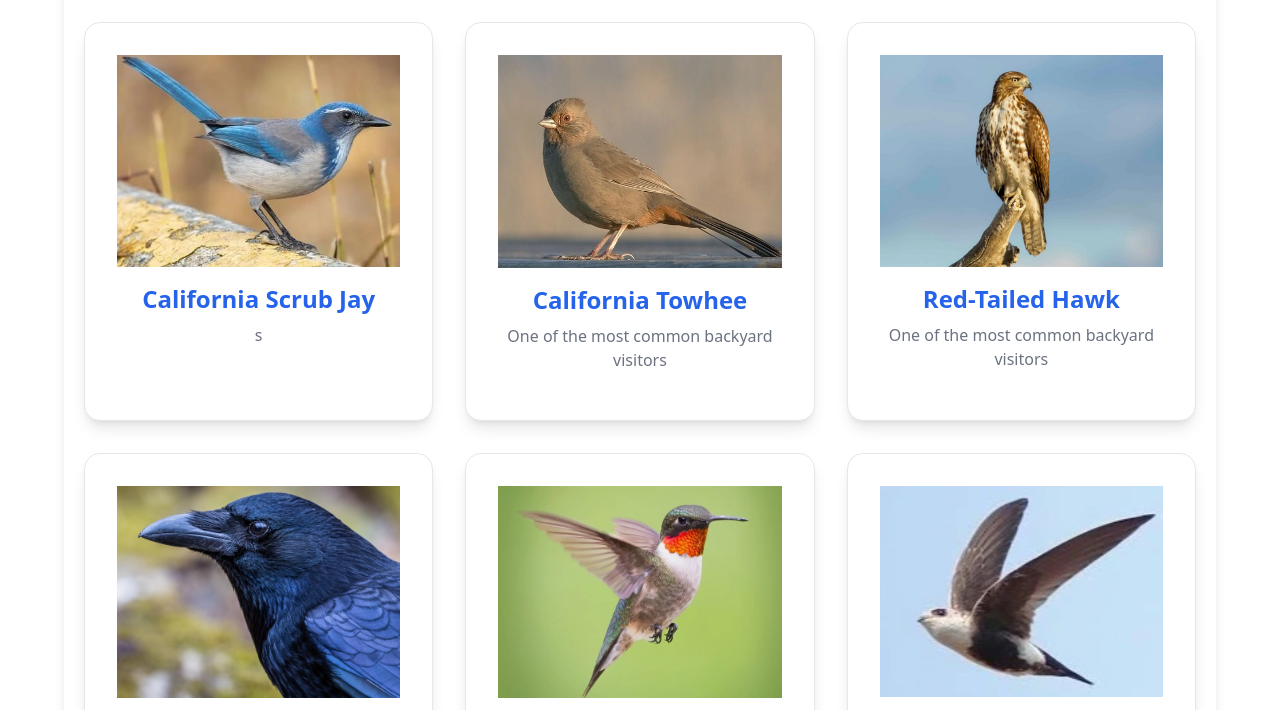
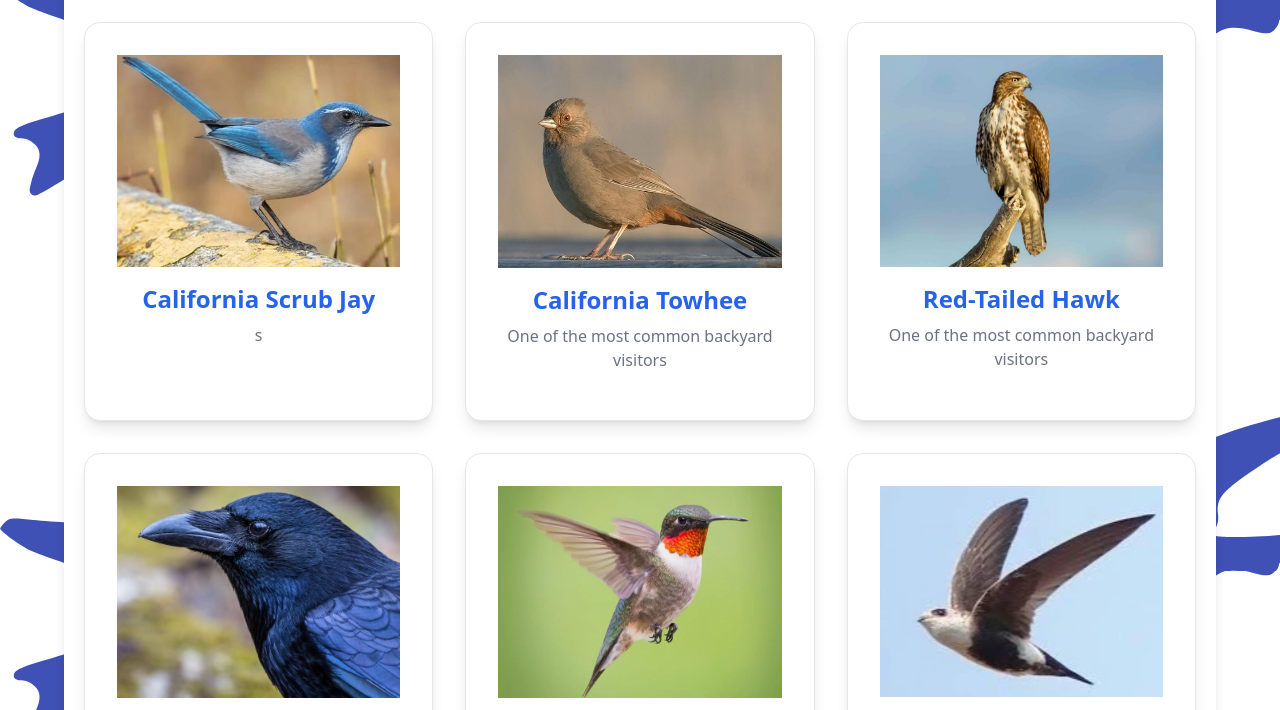
Before and after one commit to mjzorick/backyard-birds, a plain HTML site: page index.html in a window 1280 px wide. Shown: the part 218-928 px from the top of the page. Drawn offline with nearby package versions, Linux system fonts and the light colour scheme; no server answers.

Commit message:
Update style.css

```diff
--- a/style.css
+++ b/style.css
@@ -213,6 +213,6 @@ textarea {
 }
 
 .bird-bg {
-    background-image: url('img/blue-birds.svg');
+    background-image: url('blue-birds.svg');
     background-repeat: repeat; /* Or repeat-x, repeat-y, etc. */
 }
```
